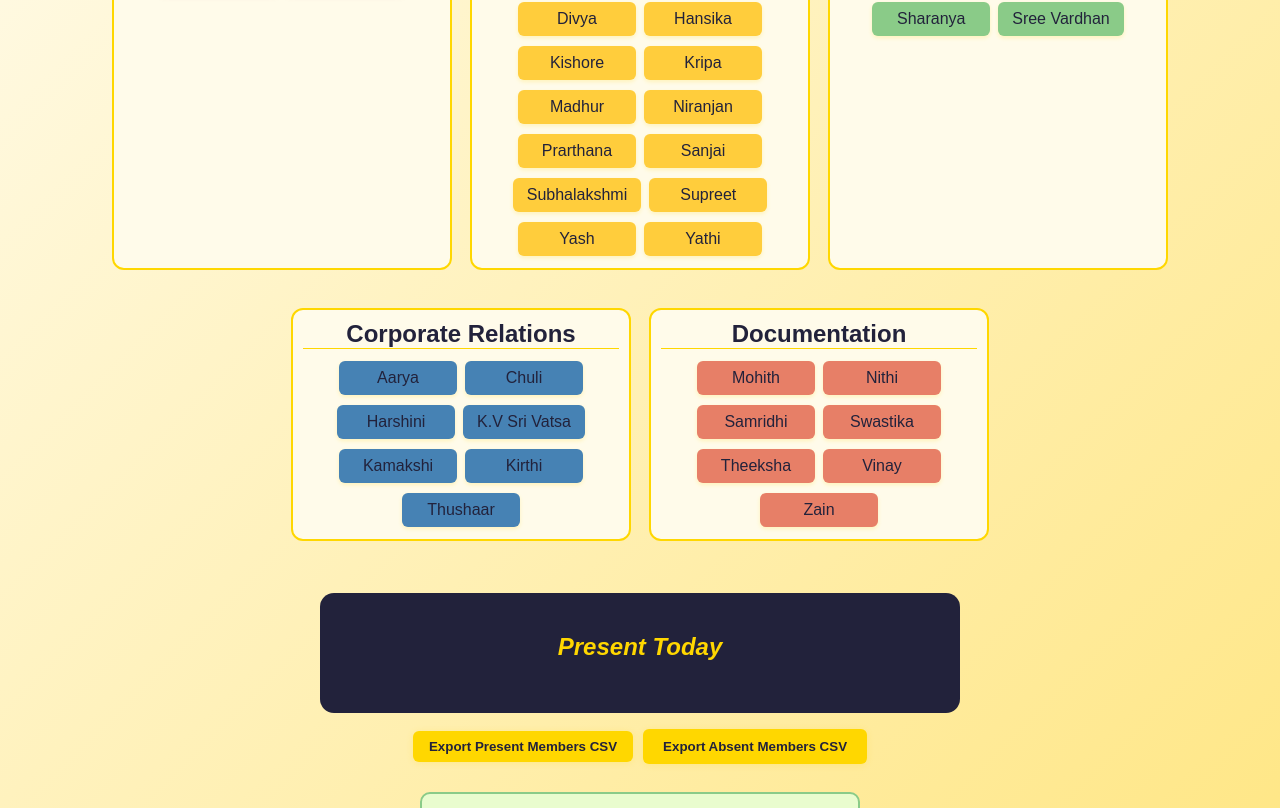
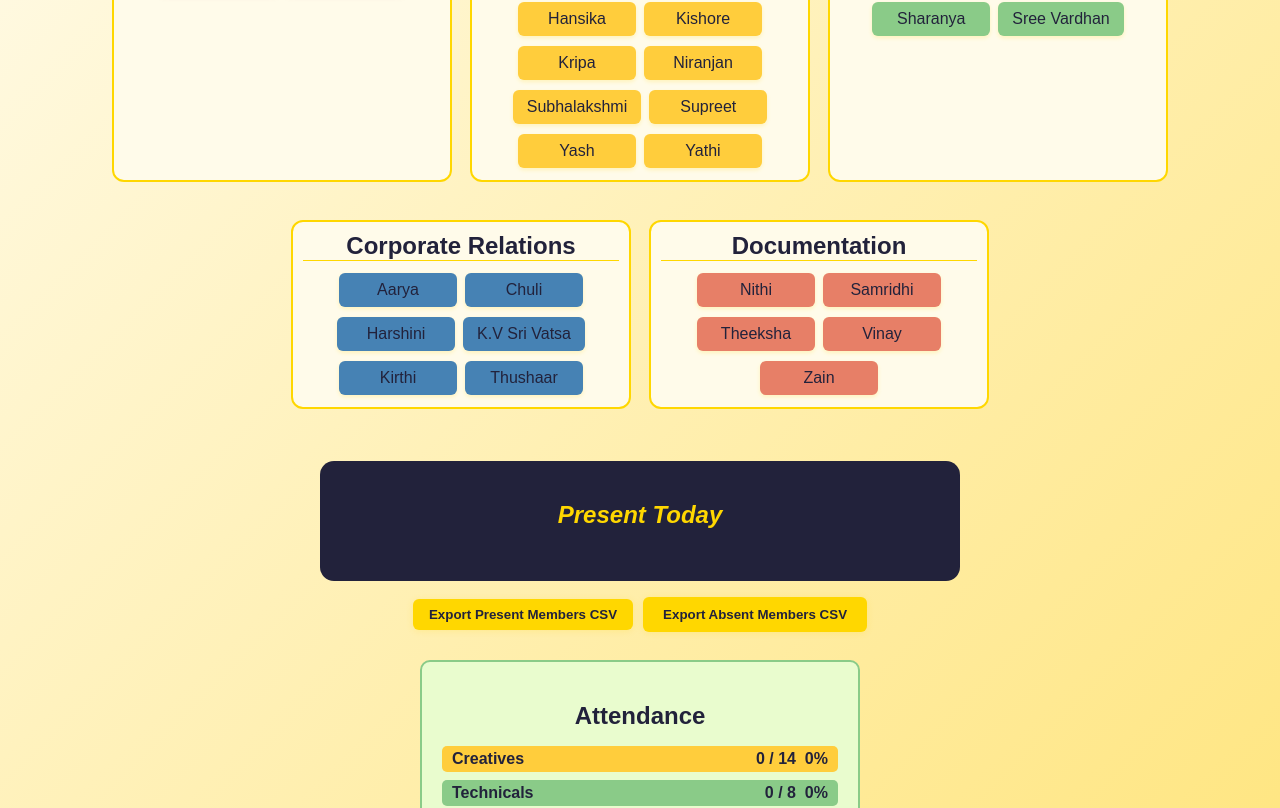
Before and after one commit to lnzainn/minutes-logger-antaral, a React (Create React App) app: page / in a window 1280 px wide. Shown: the part 256-1064 px from the top of the page. Built offline with nearby package versions, Linux system fonts and the light colour scheme.

Commit message:
Removing members

```diff
--- a/src/App.js
+++ b/src/App.js
@@ -16,15 +16,11 @@ const membersData = [
   { name: "Aditya KS", displayName: "Aditya KS", usn: "23BMSR0166", department: "Creatives" },
   { name: "Aman", displayName: "Aman", usn: "JUUG25BCOMH35409", department: "Creatives" },
   { name: "Arushi", displayName: "Arushi", usn: "23BMSR0187", department: "Creatives" },
-  { name: "Deeya", displayName: "Deeya", usn: "24BCR00449", department: "Creatives" },
   { name: "Divya", displayName: "Divya", usn: "JUUG25BCOMH20284", department: "Creatives" },
   { name: "Hansika", displayName: "Hansika", usn: "24BCR00354", department: "Creatives" },
   { name: "Kishore", displayName: "Kishore", usn: "JUUG25BMS33797", department: "Creatives" },
   { name: "Kripa", displayName: "Kripa", usn: "23BMSR0178", department: "Creatives" },
-  { name: "Madhur", displayName: "Madhur", usn: "23BMSR0115", department: "Creatives" },
   { name: "Niranjan", displayName: "Niranjan", usn: "23BMSR0188", department: "Creatives" },
-  { name: "Prarthana", displayName: "Prarthana", usn: "24BCR00154", department: "Creatives" },
-  { name: "Sanjai", displayName: "Sanjai", usn: "JUUG25BCOMH16951", department: "Creatives" },
   { name: "Subhalakshmi", displayName: "Subhalakshmi", usn: "23BCR00789", department: "Creatives" },
   { name: "Supreet", displayName: "Supreet", usn: "JUUG25BCOMP29163", department: "Creatives" },
   { name: "Yash", displayName: "Yash", usn: "JUUG25BCOMP31005", department: "Creatives" },
@@ -45,15 +41,12 @@ const membersData = [
   { name: "Chuli", displayName: "Chuli", usn: "23BMSR0379", department: "Corporate Relations" },
   { name: "Harshini", displayName: "Harshini", usn: "JUUG25BCOM23884", department: "Corporate Relations" },
   { name: "K.V Sri Vatsa", displayName: "K.V Sri Vatsa", usn: "23BMSR0357", department: "Corporate Relations" },
-  { name: "Kamakshi", displayName: "Kamakshi", usn: "", department: "Corporate Relations" }, // Add USN if available
-  { name: "Kirthi", displayName: "Kirthi", usn: "JUUG25BCOM23884", department: "Corporate Relations" }, // Add USN if available
+  { name: "Kirthi", displayName: "Kirthi", usn: "JUUG25BCOM23884", department: "Corporate Relations" },
   { name: "Thushaar", displayName: "Thushaar", usn: "24BCR00835", department: "Corporate Relations" },
 
   // Documentation
-  { name: "Mohith", displayName: "Mohith", usn: "24BCR00416", department: "Documentation" },
   { name: "Nithi", displayName: "Nithi", usn: "JUUGI202510277", department: "Documentation" },
   { name: "Samridhi", displayName: "Samridhi", usn: "JUUG25BCOMH27339", department: "Documentation" },
-  { name: "Swastika", displayName: "Swastika", usn: "JUUG25BCOMH15355", department: "Documentation" },
   { name: "Theeksha", displayName: "Theeksha", usn: "JUUG25BCOMH13132", department: "Documentation" },
   { name: "Vinay", displayName: "Vinay", usn: "23BCR00284", department: "Documentation" },
   { name: "Zain", displayName: "Zain", usn: "JUUG24BMSR0133", department: "Documentation" },
```
